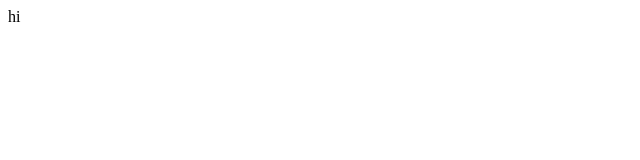
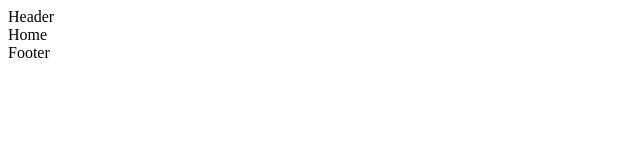
Before and after one commit to faezemohades/movieApp, a React (Create React App) app: page / in a window 1280 px wide. Shown: the top 160 px of the page, without its empty margins (0-640 px from the left). Built offline with nearby package versions, Linux system fonts and the light colour scheme.

Commit message:
addRouting

```diff
--- a/src/App.js
+++ b/src/App.js
@@ -1,9 +1,23 @@
-import './App.scss';
-
+import React from "react";
+import "./App.scss";
+import { BrowserRouter, Route, Routes } from "react-router-dom";
+import Header from "./components/Header/Header";
+import Home from "./components/home/Home";
+import MovieDetails from "./components/MovieDetails/MovieDetails";
+import PageNotFound from "./components/PageNotFound/PageNotFound";
+import Footer from './components/Footer/Footer'
 function App() {
   return (
-    <div className="App">
-     hi
+    <div className="app">
+      <BrowserRouter>
+        <Header />
+        <Routes>
+          <Route path="/" element={<Home />} />
+          <Route path="/movie/:imdbID" element={<MovieDetails />} />
+          <Route element={<PageNotFound />} />
+        </Routes>
+          <Footer />
+      </BrowserRouter>
     </div>
   );
 }
```
